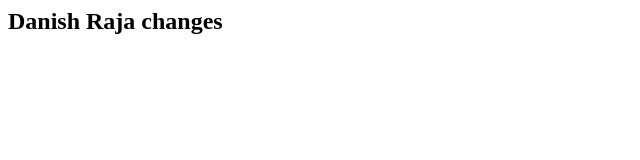
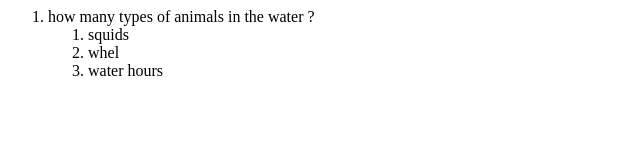
Before and after one commit to Devil-rajpoot/Dansh1, a plain HTML site: page index.html in a window 1280 px wide. Shown: the whole page, without its empty margins (0-640 px from the left). Drawn offline with Linux system fonts and the light colour scheme.

Commit message:
Update index.html

```diff
--- a/index.html
+++ b/index.html
@@ -1 +1,9 @@
-<h2>Danish Raja changes</h2>
+<html>
+<body>
+<ol>
+<li>how many types of animals in the water ?
+<ol>
+<li>squids</li>
+<li>whel</li>
+<li>water hours</li>
+</ol>
```
